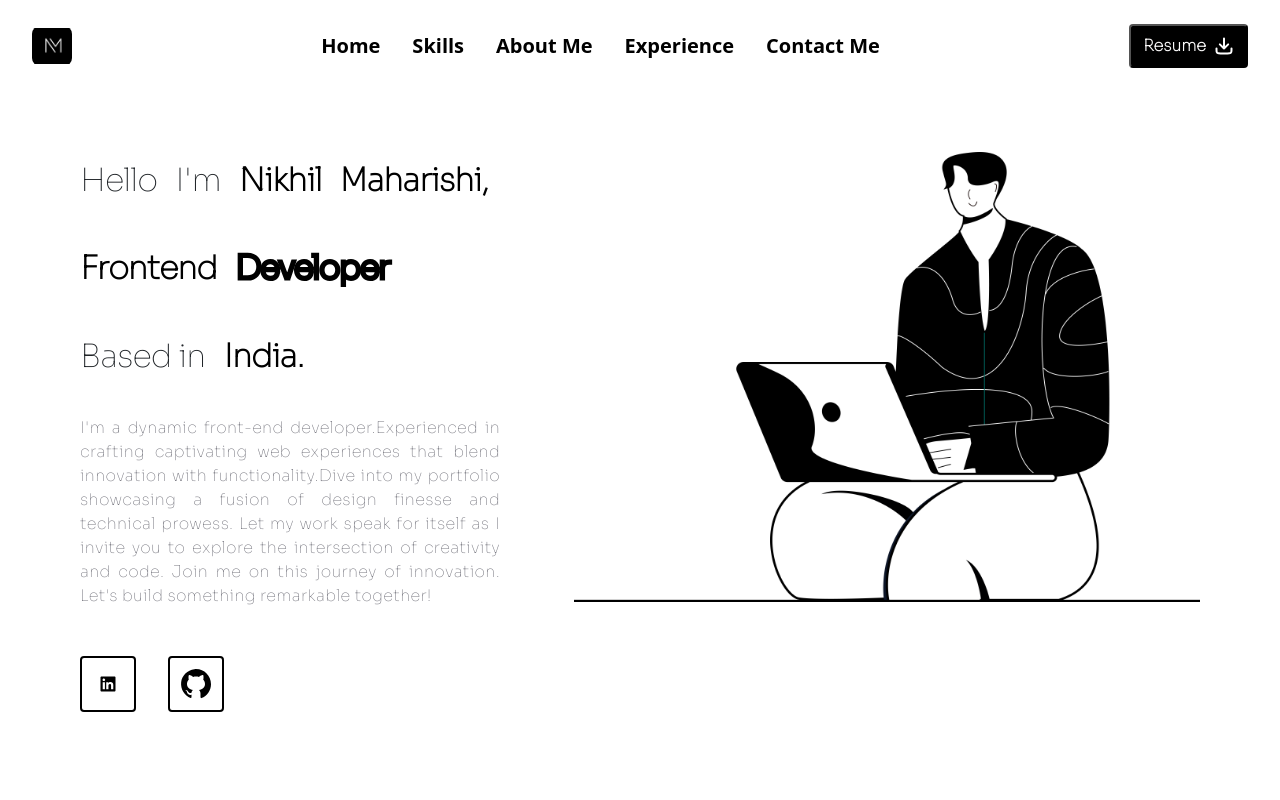
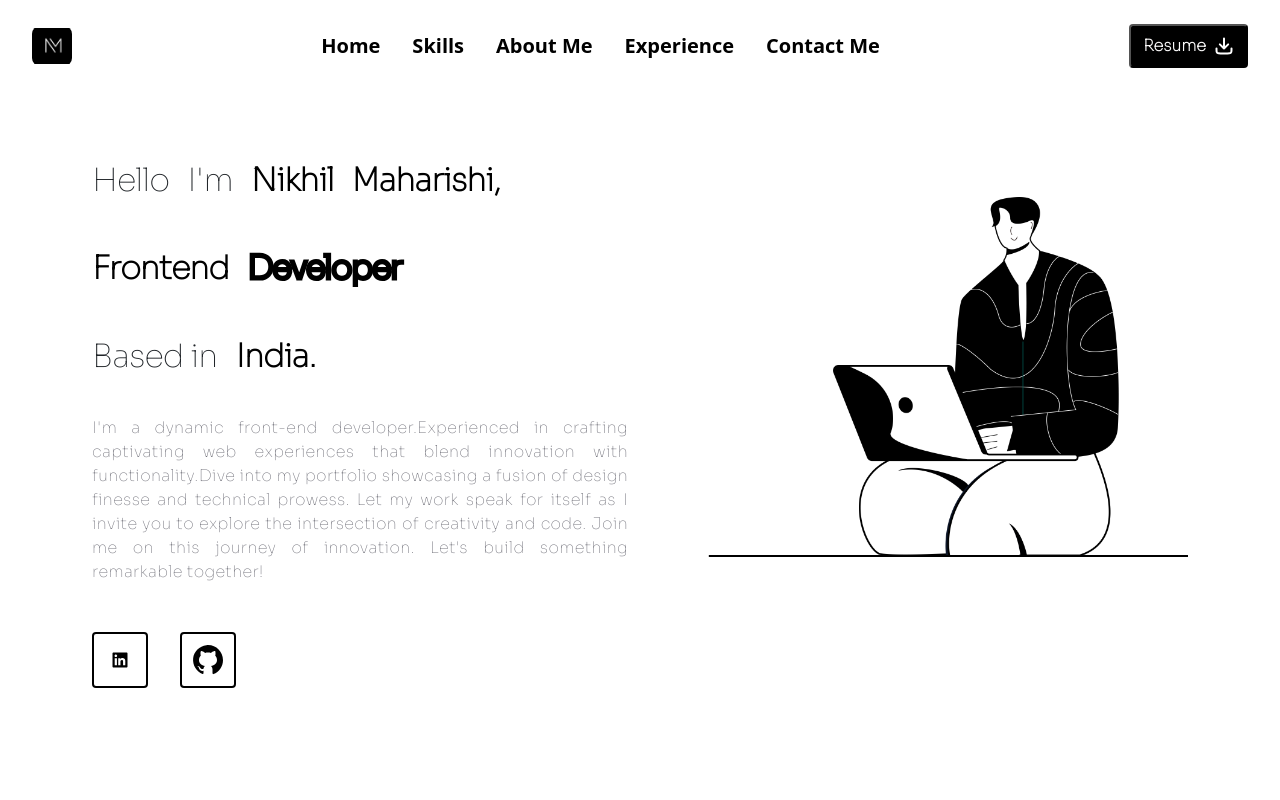
Before and after one commit to nikhil-maharishi/angularPortfolio, an Angular app: page /home in a window 1280 px wide. Shown: the top 800 px of the page. Built offline with nearby package versions, Linux system fonts and the light colour scheme.

Commit message:
fix:style

```diff
--- a/src/app/landing/landing.component.html
+++ b/src/app/landing/landing.component.html
@@ -1,7 +1,7 @@
 <div class="main">
   <app-header></app-header>
-  <div class="page-main">
-    <div class="text-main">
+  <div class="page-main row">
+    <div class="text-main col">
       <div class="text-wrap">
         <span class="text-normal">Hello</span>
         <span class="text-normal">I'm</span>
@@ -62,7 +62,7 @@
         </a>
       </div>
     </div>
-    <div class="image-main">
+    <div class="image-main col">
       <img src="./assets/images/Frame 20.png" />
     </div>
   </div>
--- a/src/styles.scss
+++ b/src/styles.scss
@@ -132,9 +132,12 @@ body {
     align-items: flex-start;
     justify-content: flex-end;
     .image-main {
+      min-width: 500px;
+      height: 450px;
       img {
-        width: 700px;
-        height: 450px;
+        width: 100%;
+        height: 100%;
+        object-fit:contain;
       }
     }
     .text-main {
```
